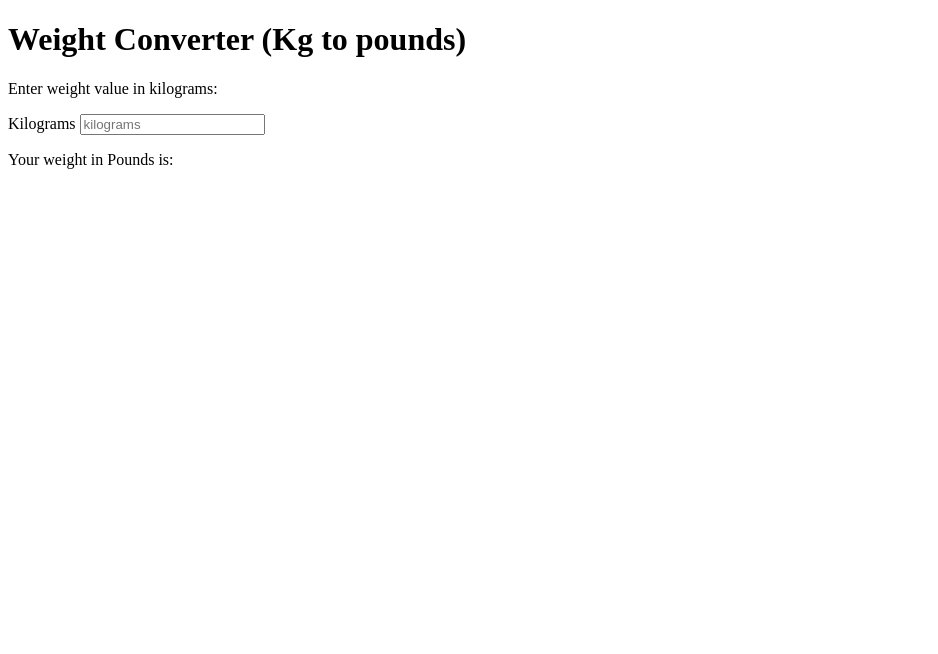
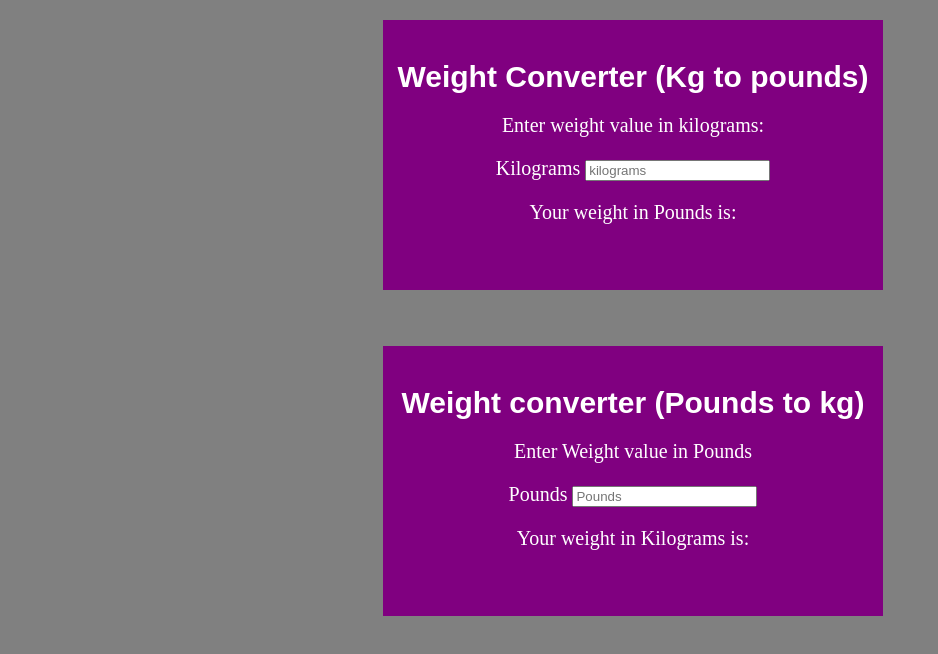
Before and after one commit to Vipulmahajan045/weight-converter-kg-to-pounds, a plain HTML site: page index.html in a window 1280 px wide. Shown: the whole page, without its empty margins (0-938 px from the left). Drawn offline with Linux system fonts and the light colour scheme.

Commit message:
all done

```diff
--- a/index.html
+++ b/index.html
@@ -8,6 +8,9 @@
     <link rel="stylesheet" href="kgtop.css">
 </head>
 <body>
+
+    <!-- Weight converter KG to Pounds -->
+
     <div id="container">
         <h1>Weight Converter (Kg to pounds)</h1>
         <p>Enter weight value in kilograms:</p>
@@ -18,6 +21,20 @@
         <p>Your weight in Pounds is: <span id="outputPounds"></span></p>
     </div>
 
+    <br>
+    <br>
+
+    <!-- Weight converter Pounds  to KG-->
+    <div id="container">
+        <h1> Weight converter (Pounds to kg)</h1>
+        <p>Enter Weight value in Pounds</p>
+        <p>
+            <label>Pounds</label>
+            <input type="number" name="" id="inputpounds" placeholder="Pounds" oninput="weightConverter1(this.value)" onchange="weightConverter1(this.value)">
+        </p>
+        <p>Your weight in Kilograms is: <span id="outputKilograms"></span></p>
+    </div>
+
 
     <script src="kgtop.js"></script>
 
--- a/kgtop.css
+++ b/kgtop.css
@@ -0,0 +1,22 @@
+body{
+    background-color: grey;
+
+}
+#container{
+    text-align: center;
+    width: 500px;
+    height: 250px;
+    background-color: purple;
+    color: white;
+    margin-top: 20px;
+    margin-left: 375px;
+    /* padding-left: 30px; */
+    padding-top: 20px;
+}
+h1{
+    font-size: 30px;
+    font-family: sans-serif;
+}
+p{
+    font-size: 20px;
+}
--- a/kgtop.js
+++ b/kgtop.js
@@ -1,5 +1,15 @@
+  // weight converter kg to pounds
   function weightConverter(valNum){
       var valNum = valNum * 2.2046;
       var n = valNum.toFixed(0);
       document.getElementById("outputPounds").innerHTML = n;
   }
+
+
+
+  //weight converter pounds to kg
+  function weightConverter1(valNum1){
+      var valNum1 = valNum1 / 2.2046;
+      var n1 = valNum1.toFixed(0);
+      document.getElementById("outputKilograms").innerHTML = n1;
+  }
```
